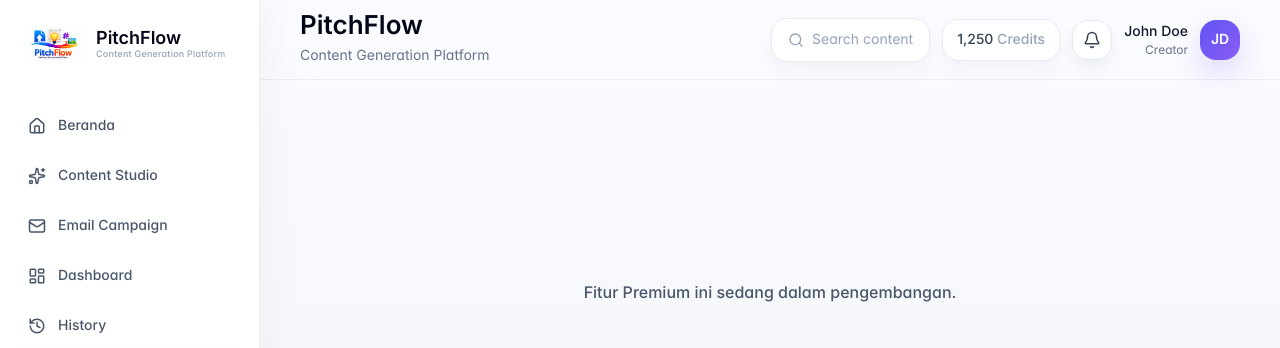
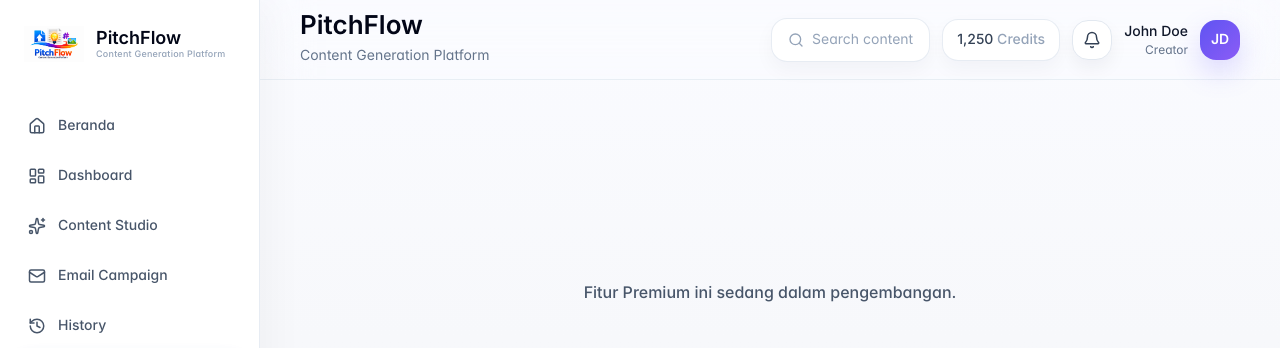
Before and after one commit to Alamsyah76/PitchFlow, a Next.js app in the folder frontend/: page /saved in a window 1280 px wide. Shown: the top 348 px of the page. Built offline with nearby package versions, Linux system fonts and the light colour scheme; no server answers.

Commit message:
fix: Dashboard menu position below Beranda in both sidebars

```diff
--- a/frontend/data/ui-config.ts
+++ b/frontend/data/ui-config.ts
@@ -10,9 +10,9 @@ export const uiConfig = {
     },
     menu: [
       { label: 'Beranda', icon: 'home', route: '/' },
+      { label: 'Dashboard', icon: 'layout-dashboard', route: '/dashboard' },
       { label: 'Content Studio', icon: 'sparkles', route: '/content-studio', active: true },
       { label: 'Email Campaign', icon: 'mail', route: '/email-campaign' },
-      { label: 'Dashboard', icon: 'layout-dashboard', route: '/dashboard' },
       { label: 'History', icon: 'history', route: '/history' },
       { label: 'Saved', icon: 'bookmark', route: '/saved' },
       { label: 'Settings', icon: 'settings', route: '/settings' }
```
